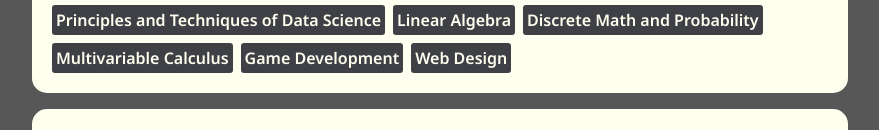
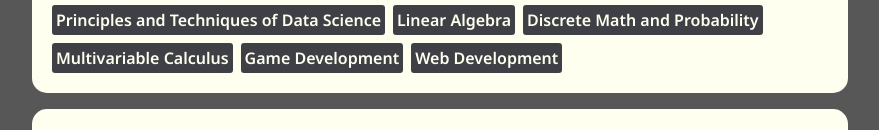
Before and after one commit to olliep24/Personal-Website, a plain HTML site: page index.html in a window 1280 px wide. Shown: the part 1381-1511 px from the top of the page, without its empty margins (336-1215 px from the left). Drawn offline with Linux system fonts and the light colour scheme.

Commit message:
web design to web development

```diff
--- a/index.html
+++ b/index.html
@@ -146,7 +146,7 @@
                         <div class="tech">Discrete Math and Probability</div>
                         <div class="tech">Multivariable Calculus</div>
                         <div class="tech">Game Development</div>
-                        <div class="tech">Web Design</div>
+                        <div class="tech">Web Development</div>
                     </div>
                 </div>
             </div>
```
